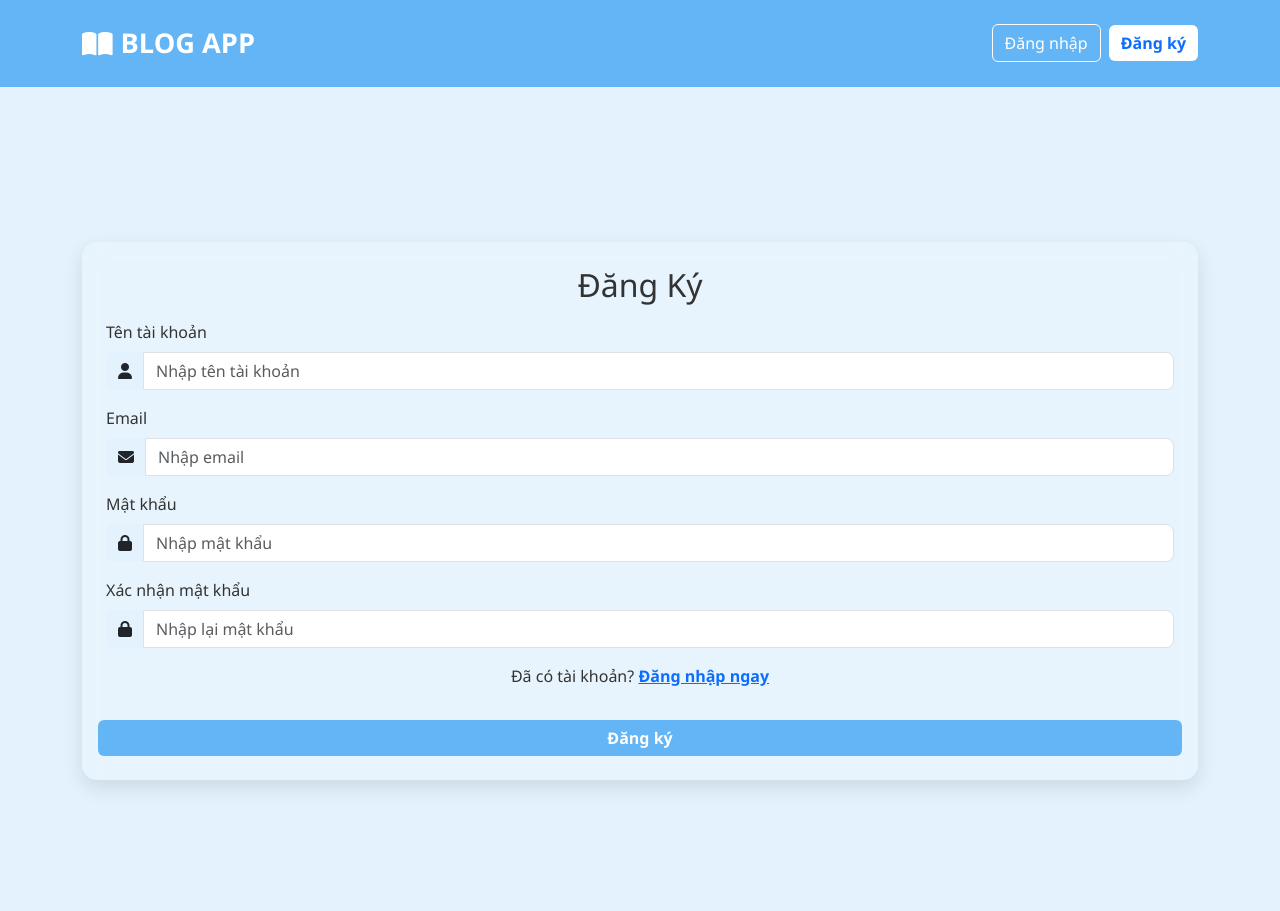
After one commit to VuTrinhNguyenHoang/flask-tiny-app, a Flask app: page /register in a window 1280 px wide. The commit adds this page. Run offline with Flask 3, Linux system fonts and the light colour scheme.

Commit message:
Create usecase login/register

```diff
--- a/website/static/style.css
+++ b/website/static/style.css
@@ -1,64 +1,144 @@
 body {
   font-family: "Segoe UI", Tahoma, Geneva, Verdana, sans-serif;
   background-color: #e3f2fd; /* Xanh dương nhạt */
-  color: #333; /* Màu chữ tối để dễ đọc */
-  padding: 20px;
+  color: #333;
   display: flex;
   flex-direction: column;
-  align-items: center; /* Căn giữa theo chiều ngang */
+  align-items: center;
 }
 
-/* Thanh điều hướng có chiều rộng tự nhiên theo nội dung */
+.navbar-bg {
+  background-color: #64b5f6 !important;
+  width: 100%;
+  padding: 10px 0;
+}
+
 .navbar {
-  max-width: 90%; /* Giữ cho thanh navbar không bị bó hẹp */
-  width: 100%;
-  background-color: #64b5f6 !important; /* Xanh dương nhạt */
-  border-radius: 10px; /* Bo góc */
-  box-shadow: 0 4px 8px rgba(0, 0, 0, 0.1);
-  padding: 10px;
-  text-align: center;
+  width: 90%;
+  max-width: 1200px;
+  margin: auto;
 }
 
 .navbar-brand {
-  color: #ffffff !important;
+  font-size: 1.7rem;
   font-weight: bold;
+  color: white !important;
+  display: flex;
+  align-items: center;
+  transition: 0.3s;
 }
 
-.container-wrapper {
+.logo-hover:hover {
+  color: #e3f2fd !important;
+  transform: scale(1.05);
+  transition: 0.3s ease-in-out;
+}
+
+.navbar-nav .nav-link {
+  font-weight: 500;
+  color: white !important;
+  transition: 0.3s;
+}
+
+.navbar-nav .nav-link:hover {
+  color: #e3f2fd !important;
+}
+
+.navbar-nav .dropdown-toggle img {
+  border: 2px solid #e3f2fd;
+}
+
+/* ============================ */
+/*   Nút đăng nhập / đăng ký    */
+/* ============================ */
+
+.btn-outline-light {
+  border-color: #ffffff;
+  color: #ffffff;
+}
+
+.btn-outline-light:hover {
+  background-color: #ffffff;
+  color: #64b5f6;
+}
+
+.btn-light {
+  background-color: #ffffff;
+  border: none;
+}
+
+.btn-light:hover {
+  background-color: #e3f2fd;
+}
+
+/* ============================ */
+/*      Đăng nhập & Đăng ký     */
+/* ============================ */
+
+.auth-container {
+  min-height: 90vh;
   display: flex;
   justify-content: center;
   align-items: center;
-  height: auto;
-  min-height: 70vh; /* Đảm bảo nội dung ở giữa màn hình nhưng không giới hạn kích thước */
-  width: 100%;
 }
 
-.container {
-  max-width: 90%; /* Để container mở rộng tự nhiên theo nội dung */
-  width: 100%;
-  background: #ffffff;
-  padding: 20px;
-  border-radius: 10px;
-  box-shadow: 0 0 10px rgba(0, 0, 0, 0.1);
+.auth-box {
+  max-width: 400px;
+  width: 90%;
+  border-radius: 12px;
+  padding: 25px;
+  text-align: center;
+  background: rgba(255, 255, 255, 0.8);
+  box-shadow: 0 10px 30px rgba(0, 0, 0, 0.1);
 }
 
-footer {
-  background-color: #1565c0;
-  color: #ffffff;
-  text-align: center;
-  padding: 10px 0;
-  margin-top: 20px;
-  width: 100%;
-  position: fixed;
-  bottom: 0;
-  left: 0;
+.glassmorphism {
+  background: rgba(255, 255, 255, 0.2);
+  backdrop-filter: blur(10px);
+  border-radius: 15px;
+  box-shadow: 0 8px 20px rgba(0, 0, 0, 0.1);
+  animation: fadeIn 0.5s ease-in-out;
 }
 
-.post-owner, .post-time {
-  font-size: 0.9rem;
-  color: #666;
-  margin: 5px 0;
+/* ============================ */
+/*      Input & Form Controls   */
+/* ============================ */
+
+.input-group-text {
+  background-color: #e3f2fd;
+  border: none;
 }
+
+.form-control {
+  border-radius: 8px;
+  transition: all 0.3s ease-in-out;
+}
+
+.form-control:focus {
+  border-color: #64b5f6;
+  box-shadow: 0 0 8px rgba(100, 181, 246, 0.5);
+}
+
+.btn-primary {
+  background-color: #64b5f6;
+  border: none;
+  font-weight: bold;
+  transition: 0.3s;
+}
+
+.btn-primary:hover {
+  background-color: #42a5f5;
+  transform: scale(1.02);
+}
+
+.forgot-password:hover {
+  text-decoration: underline;
+  color: #42a5f5;
+}
+
+/* ============================ */
+/*      Hiệu ứng bài viết       */
+/* ============================ */
 
 .card {
   transition: transform 0.3s ease, box-shadow 0.3s ease;
@@ -70,12 +150,13 @@ footer {
   box-shadow: 0 8px 16px rgba(0, 0, 0, 0.15);
 }
 
-.btn-primary {
-  background-color: #64b5f6;
-  border: none;
-  transition: background-color 0.3s;
+@keyframes fadeIn {
+  from {
+    opacity: 0;
+    transform: translateY(-20px);
+  }
+  to {
+    opacity: 1;
+    transform: translateY(0);
+  }
 }
-
-.btn-primary:hover {
-  background-color: #42a5f5;
-}
--- a/website/templates/base.html
+++ b/website/templates/base.html
@@ -8,7 +8,7 @@
       rel="stylesheet"
     />
     <link
-      href="https://getbootstrap.com/docs/5.3/assets/css/docs.css"
+      href="https://cdnjs.cloudflare.com/ajax/libs/font-awesome/6.4.2/css/all.min.css"
       rel="stylesheet"
     />
     <script src="https://cdn.jsdelivr.net/npm/bootstrap@5.3.3/dist/js/bootstrap.bundle.min.js"></script>
@@ -20,11 +20,72 @@
   </head>
 
   <body>
-    <nav class="navbar navbar-expand-lg navbar-dark bg-primary">
-      <div class="container-fluid">
-        <a class="navbar-brand" href="/">BLOG APP</a>
-      </div>
-    </nav>
+    <!-- Navbar Wrapper để kéo dài full màn hình -->
+    <div class="navbar-bg">
+      <nav class="navbar navbar-expand-lg">
+        <div class="container">
+          <a
+            class="navbar-brand d-flex align-items-center text-white fw-bold logo-hover"
+            href="/"
+          >
+            <i class="fa-solid fa-book-open me-2"></i> BLOG APP
+          </a>
+
+          <button
+            class="navbar-toggler"
+            type="button"
+            data-bs-toggle="collapse"
+            data-bs-target="#navbarNav"
+          >
+            <span class="navbar-toggler-icon"></span>
+          </button>
+
+          <div class="collapse navbar-collapse" id="navbarNav">
+            <ul class="navbar-nav ms-auto align-items-center">
+              {% if user.is_authenticated %}
+              <li class="nav-item dropdown">
+                <a
+                  class="nav-link dropdown-toggle text-white"
+                  href="#"
+                  role="button"
+                  data-bs-toggle="dropdown"
+                >
+                  <span class="ms-2"
+                    >Chào mừng bạn, <b>{{ user.username }}</b></span
+                  >
+                </a>
+                <ul class="dropdown-menu">
+                  <li><a class="dropdown-item" href="/profile">Hồ sơ</a></li>
+                  <li>
+                    <a class="dropdown-item" href="/my-posts"
+                      >Bài viết của tôi</a
+                    >
+                  </li>
+                  <li><hr class="dropdown-divider" /></li>
+                  <li>
+                    <a class="dropdown-item text-danger" href="/logout"
+                      >Đăng xuất</a
+                    >
+                  </li>
+                </ul>
+              </li>
+              {% else %}
+              <li class="nav-item">
+                <a class="btn btn-outline-light me-2" href="/login"
+                  >Đăng nhập</a
+                >
+              </li>
+              <li class="nav-item">
+                <a class="btn btn-light text-primary fw-bold" href="/register"
+                  >Đăng ký</a
+                >
+              </li>
+              {% endif %}
+            </ul>
+          </div>
+        </div>
+      </nav>
+    </div>
 
     <div class="container mt-4">{% block content %} {% endblock %}</div>
   </body>
--- a/website/templates/home.html
+++ b/website/templates/home.html
@@ -1,6 +1,6 @@
 {% extends 'base.html' %} {% block content %}
 <!-- Blog Posts Section -->
-<h2 class="text-center mb-4">📝 Latest Blog Posts</h2>
+<h2 class="text-center mb-4"><i class="fa-solid fa-rss"></i> Cập Nhật Blog Mới Nhất</h2>
 
 <div class="row justify-content-center">
     <div class="col-lg-4 col-md-6 mb-4">
--- /dev/null
+++ b/website/templates/register.html
@@ -0,0 +1,82 @@
+{% extends 'base.html' %} {% block content %}
+<div
+  class="login-container d-flex justify-content-center align-items-center min-vh-100"
+>
+  <div class="login-box glassmorphism p-4">
+    <h2 class="text-center mb-3">Đăng Ký</h2>
+
+    <form method="POST" class="row g-3">
+      <div class="form-group">
+        <label for="username" class="form-label">Tên tài khoản</label>
+        <div class="input-group">
+          <span class="input-group-text"><i class="fa-solid fa-user"></i></span>
+          <input
+            type="text"
+            class="form-control"
+            id="username"
+            name="username"
+            placeholder="Nhập tên tài khoản"
+            required
+          />
+        </div>
+      </div>
+
+      <div class="form-group">
+        <label for="email" class="form-label">Email</label>
+        <div class="input-group">
+          <span class="input-group-text"
+            ><i class="fa-solid fa-envelope"></i
+          ></span>
+          <input
+            type="email"
+            class="form-control"
+            id="email"
+            name="email"
+            placeholder="Nhập email"
+            required
+          />
+        </div>
+      </div>
+
+      <div class="form-group">
+        <label for="password1" class="form-label">Mật khẩu</label>
+        <div class="input-group">
+          <span class="input-group-text"><i class="fa-solid fa-lock"></i></span>
+          <input
+            type="password"
+            class="form-control"
+            id="password1"
+            name="password1"
+            placeholder="Nhập mật khẩu"
+            required
+          />
+        </div>
+      </div>
+
+      <div class="form-group">
+        <label for="password2" class="form-label">Xác nhận mật khẩu</label>
+        <div class="input-group">
+          <span class="input-group-text"><i class="fa-solid fa-lock"></i></span>
+          <input
+            type="password"
+            class="form-control"
+            id="password2"
+            name="password2"
+            placeholder="Nhập lại mật khẩu"
+            required
+          />
+        </div>
+      </div>
+
+      <p class="text-center mt-3">
+        Đã có tài khoản?
+        <a href="{{ url_for('auth.login') }}" class="text-primary fw-bold"
+          >Đăng nhập ngay</a
+        >
+      </p>
+
+      <button type="submit" class="btn btn-primary w-100">Đăng ký</button>
+    </form>
+  </div>
+</div>
+{% endblock %}
--- a/website/views.py
+++ b/website/views.py
@@ -1,7 +1,8 @@
 from flask import Blueprint, render_template
+from flask_login import current_user
 
 views = Blueprint('views', __name__)
 
 @views.route('/')
 def home():
-    return render_template('home.html')
+    return render_template('home.html', user=current_user)
```
Also changed, not shown: website/__init__.py (+26 -0 lines), website/auth.py (+70 -1 lines), website/models.py (+21 -0 lines), website/templates/login.html (added, +54 -0 lines), instance/datauser.db (added).
